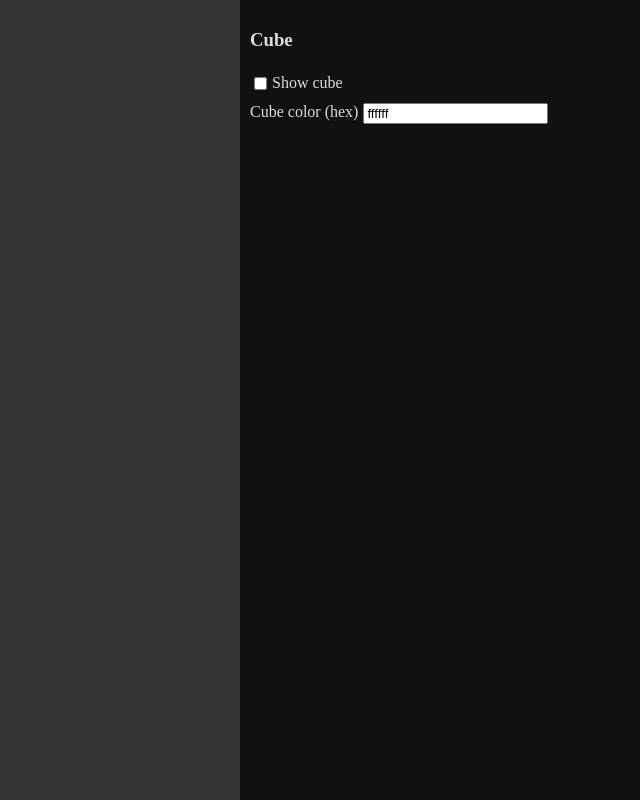
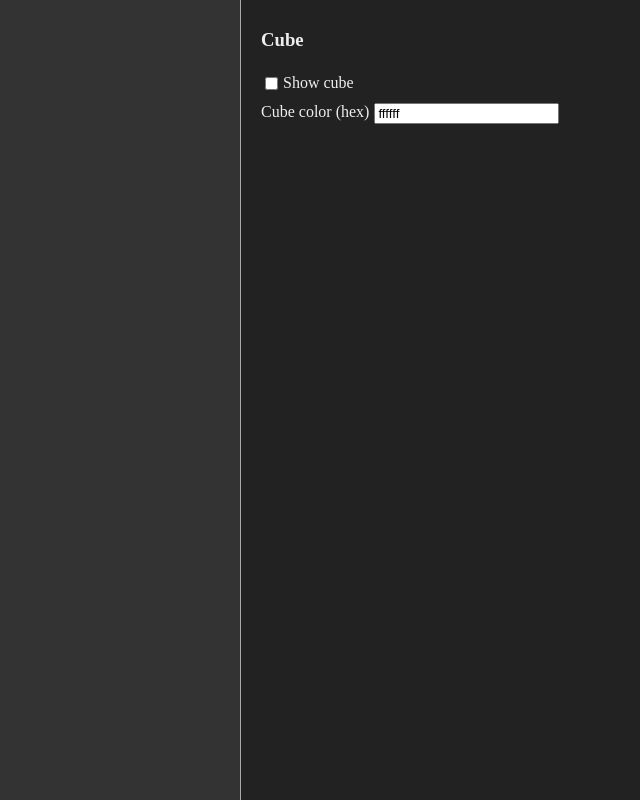
Before and after one commit to patrickjtoy/cmsc-405-project-three, a website built with webpack: page index.html in a window 1280 px wide. Shown: the whole page, without its empty margins (640-1280 px from the left). Built offline with nearby package versions, Linux system fonts and the light colour scheme.

Commit message:
Style tweaks

```diff
--- a/styles.css
+++ b/styles.css
@@ -29,9 +29,10 @@ body {
 
 .controls {
   min-width: 400px;
-  padding: 10px;
-  background: #111111;
-  color: #dddddd;
+  padding: 10px 20px;
+  background: #222222;
+  color: #eeeeee;
+  border-left: 1px solid #aaaaaa;
 }
 
 .cube_controls {
```
